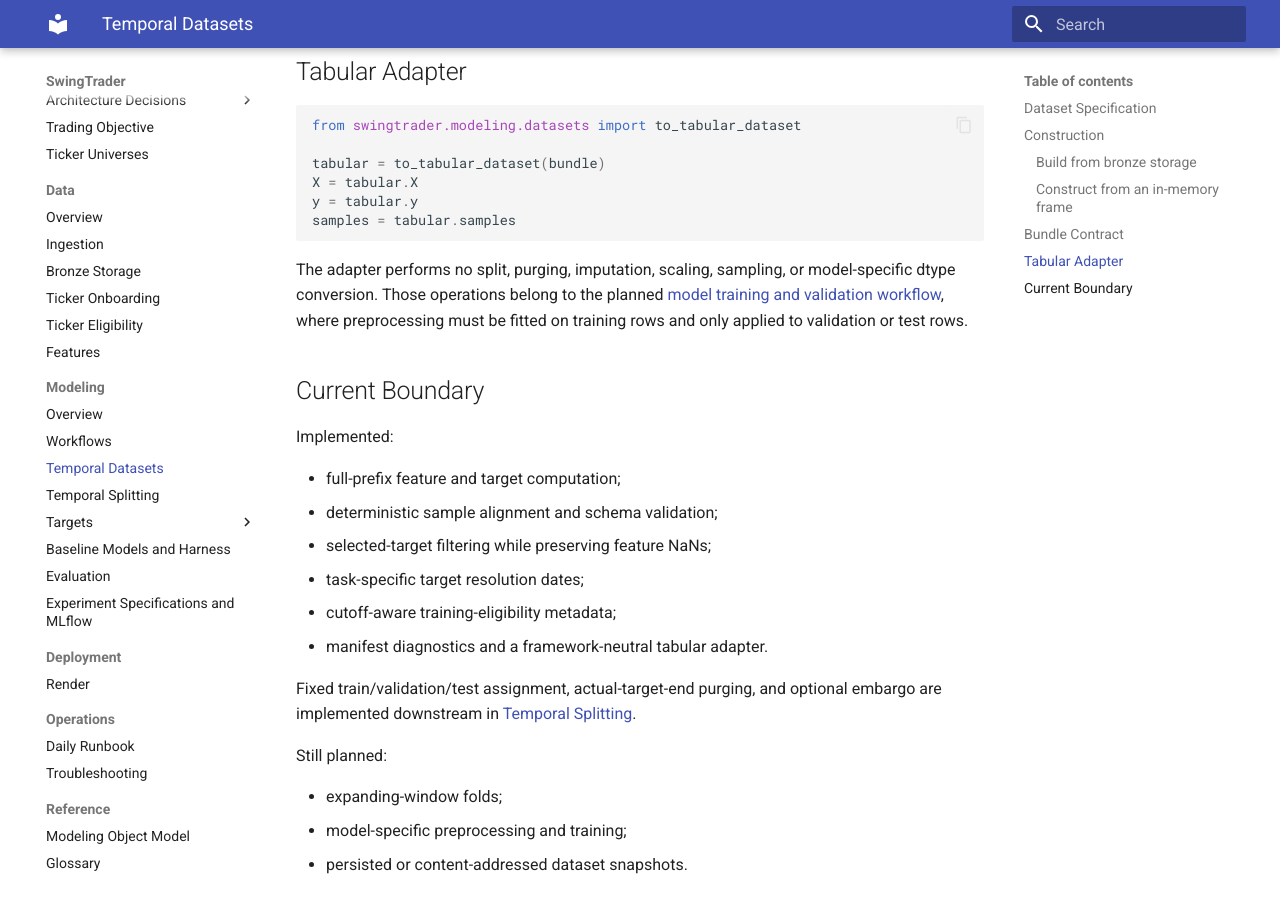
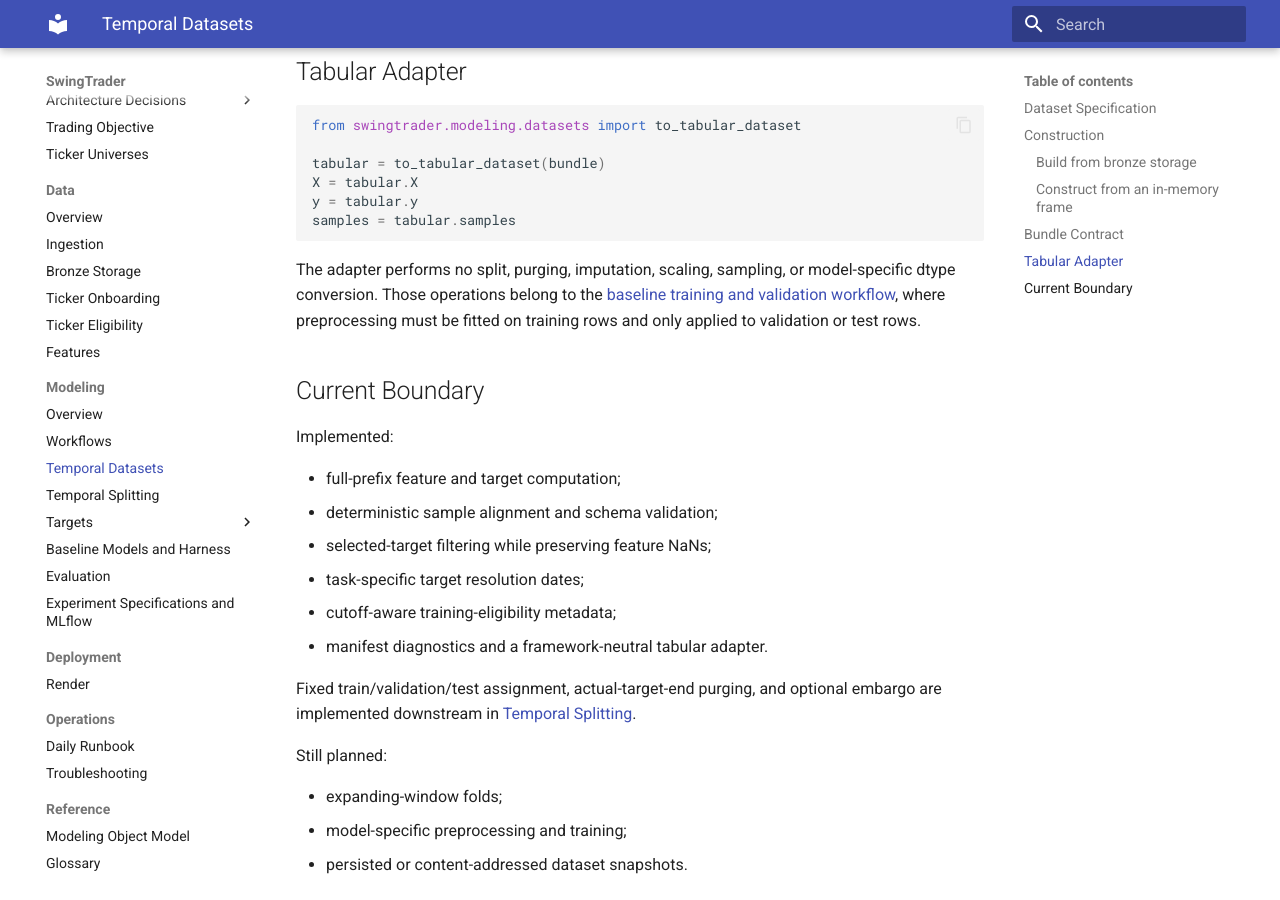
Before and after one commit to Frallmeister/swingtrader-app, an MkDocs documentation site: the page built from docs/modeling/temporal-datasets.md, in a window 1280 px wide and 900 px high, scrolled down 3092 px. Built offline with MkDocs 1.6.1 and Material for MkDocs 9.7.7, drawn with Linux system fonts in a browser that asks for light colours.

````diff
--- a/docs/modeling/temporal-datasets.md
+++ b/docs/modeling/temporal-datasets.md
@@ -154,7 +154,7 @@ y = tabular.y
 samples = tabular.samples
 ```
 
-The adapter performs no split, purging, imputation, scaling, sampling, or model-specific dtype conversion. Those operations belong to the planned [model training and validation workflow](workflows.md#model-training-and-validation-planned), where preprocessing must be fitted on training rows and only applied to validation or test rows.
+The adapter performs no split, purging, imputation, scaling, sampling, or model-specific dtype conversion. Those operations belong to the [baseline training and validation workflow](workflows.md#baseline-training-and-validation), where preprocessing must be fitted on training rows and only applied to validation or test rows.
 
 ## Current Boundary
 
````
Also changed, not shown: docs/architecture/overview.md (+1 -1 lines).
